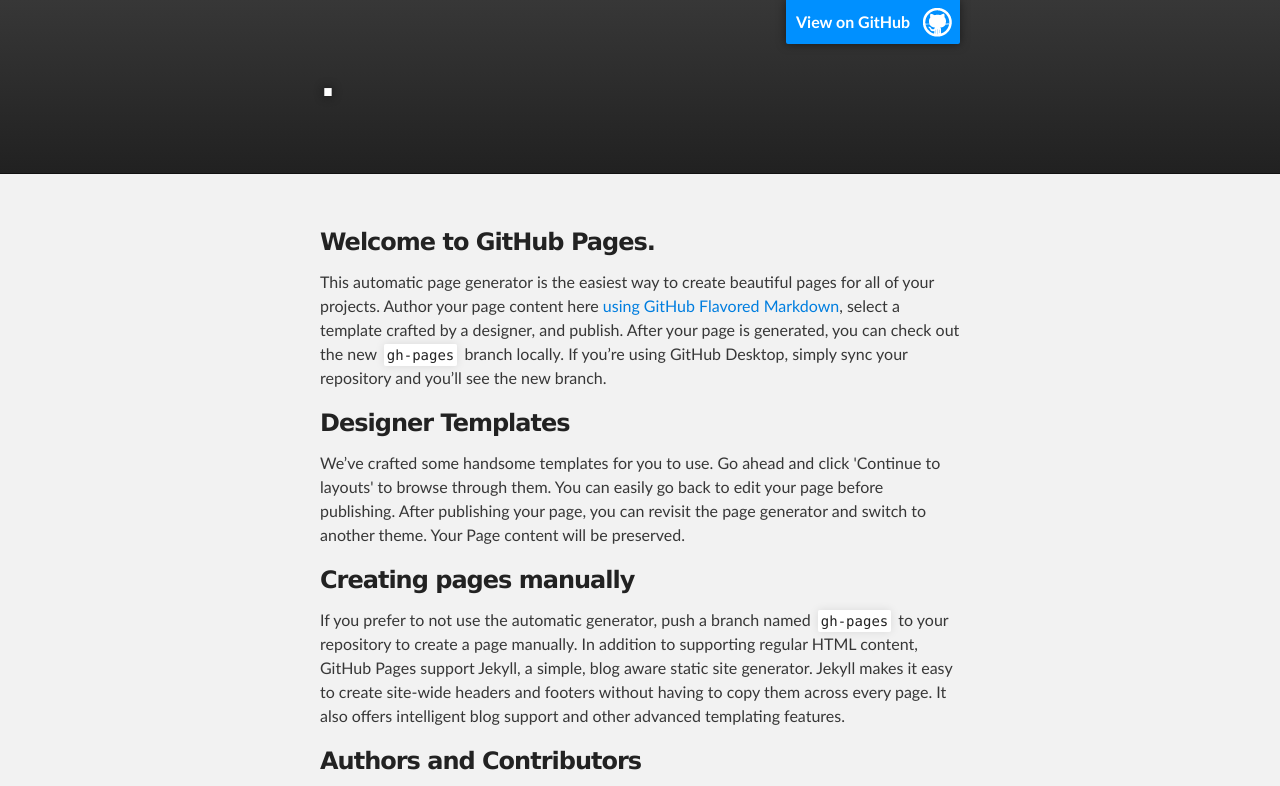
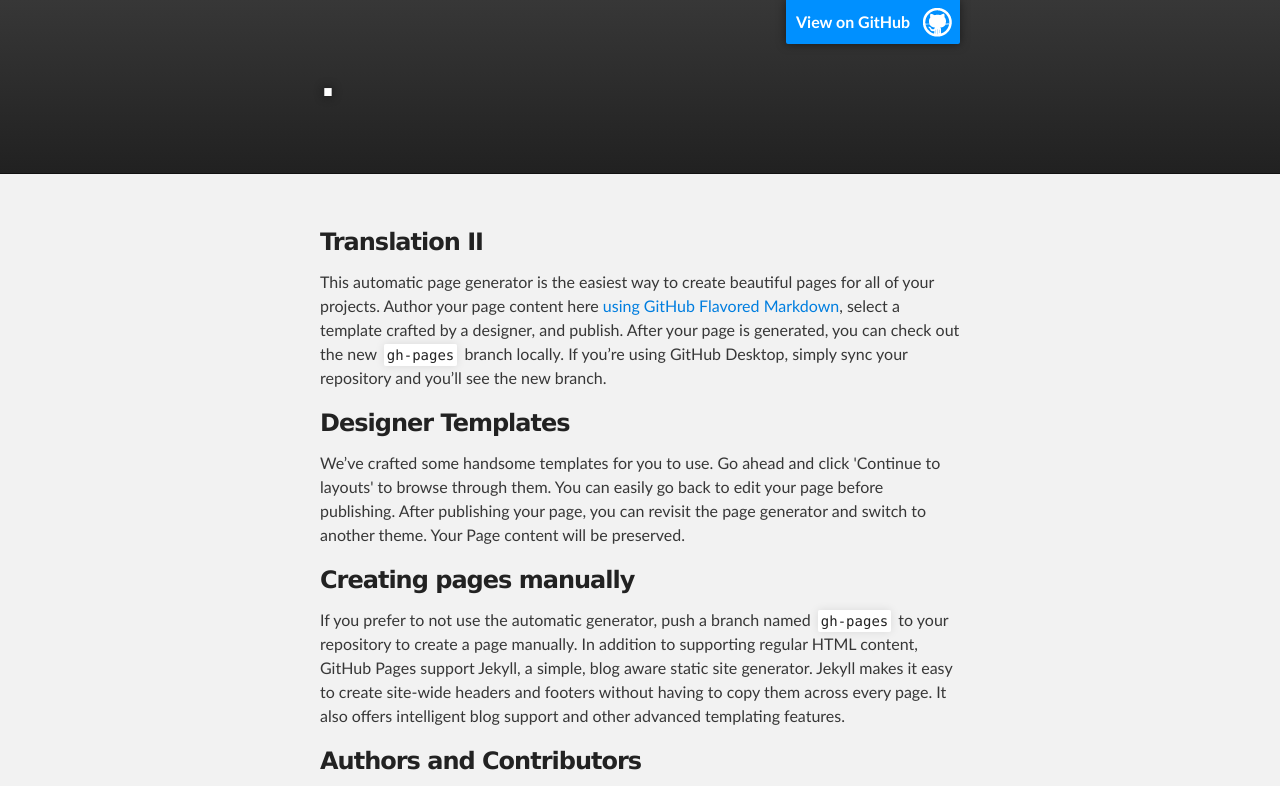
Before and after one commit to chldn/chldn.github.io, a plain HTML site: page index.html in a window 1280 px wide. Shown: the top 786 px of the page. Drawn offline with Linux system fonts and the light colour scheme.

Commit message:
add in translation II

```diff
--- a/index.html
+++ b/index.html
@@ -28,7 +28,7 @@
     <div id="main_content_wrap" class="outer">
       <section id="main_content" class="inner">
         <h3>
-<a id="welcome-to-github-pages" class="anchor" href="#welcome-to-github-pages" aria-hidden="true"><span aria-hidden="true" class="octicon octicon-link"></span></a>Welcome to GitHub Pages.</h3>
+<a id="Translation_II" class="BCH311" href="#Translation_II" aria-hidden="true"><span aria-hidden="true" class="octicon octicon-link"></span></a>Translation II</h3>
 
 <p>This automatic page generator is the easiest way to create beautiful pages for all of your projects. Author your page content here <a href="https://guides.github.com/features/mastering-markdown/">using GitHub Flavored Markdown</a>, select a template crafted by a designer, and publish. After your page is generated, you can check out the new <code>gh-pages</code> branch locally. If you’re using GitHub Desktop, simply sync your repository and you’ll see the new branch.</p>
 
```
